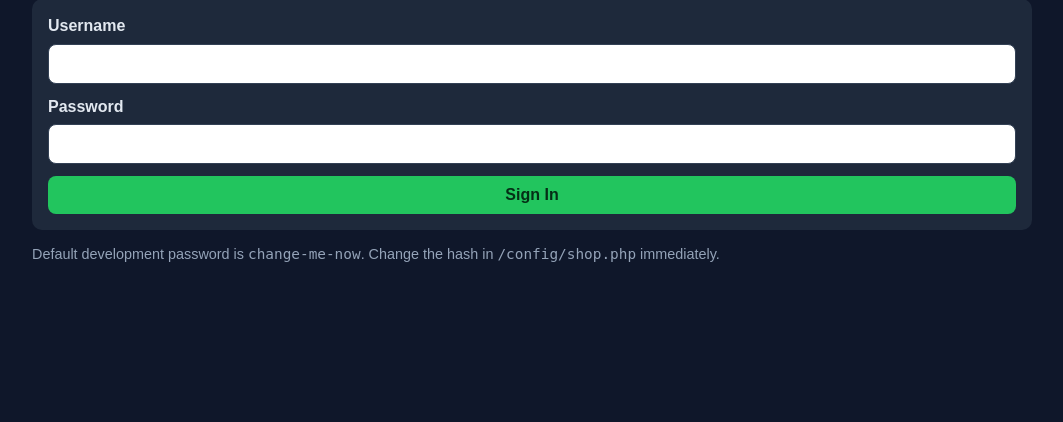
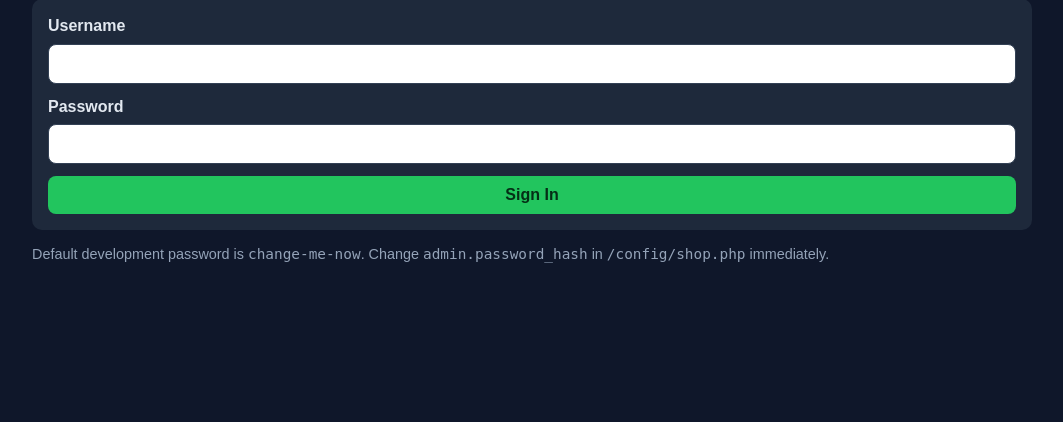
Before and after one commit to iaretechnician/client-scheduler, a PHP site: page /admin/login.php in a window 1280 px wide. Shown: the part 91-513 px from the top of the page, without its empty margins (108-1171 px from the left). Run offline with PHP 8.4, Linux system fonts and the light colour scheme.

Commit message:
Align admin password docs with password_hash config key
Agent-Logs-Url: https://github.com/iaretechnician/client-scheduler/sessions/44122f32-c4c9-4ad9-95ae-6908cf76fc5c

Co-authored-by: iaretechnician <2749183+iaretechnician@users.noreply.github.com>

```diff
--- a/admin/login.php
+++ b/admin/login.php
@@ -35,7 +35,7 @@ if (is_post()) {
         <label>Password <input type="password" name="password" required></label>
         <button type="submit">Sign In</button>
     </form>
-    <p class="small">Default development password is <code>change-me-now</code>. Change the hash in <code>/config/shop.php</code> immediately.</p>
+    <p class="small">Default development password is <code>change-me-now</code>. Change <code>admin.password_hash</code> in <code>/config/shop.php</code> immediately.</p>
 </main>
 </body>
 </html>
```
Also changed, not shown: README.md.
